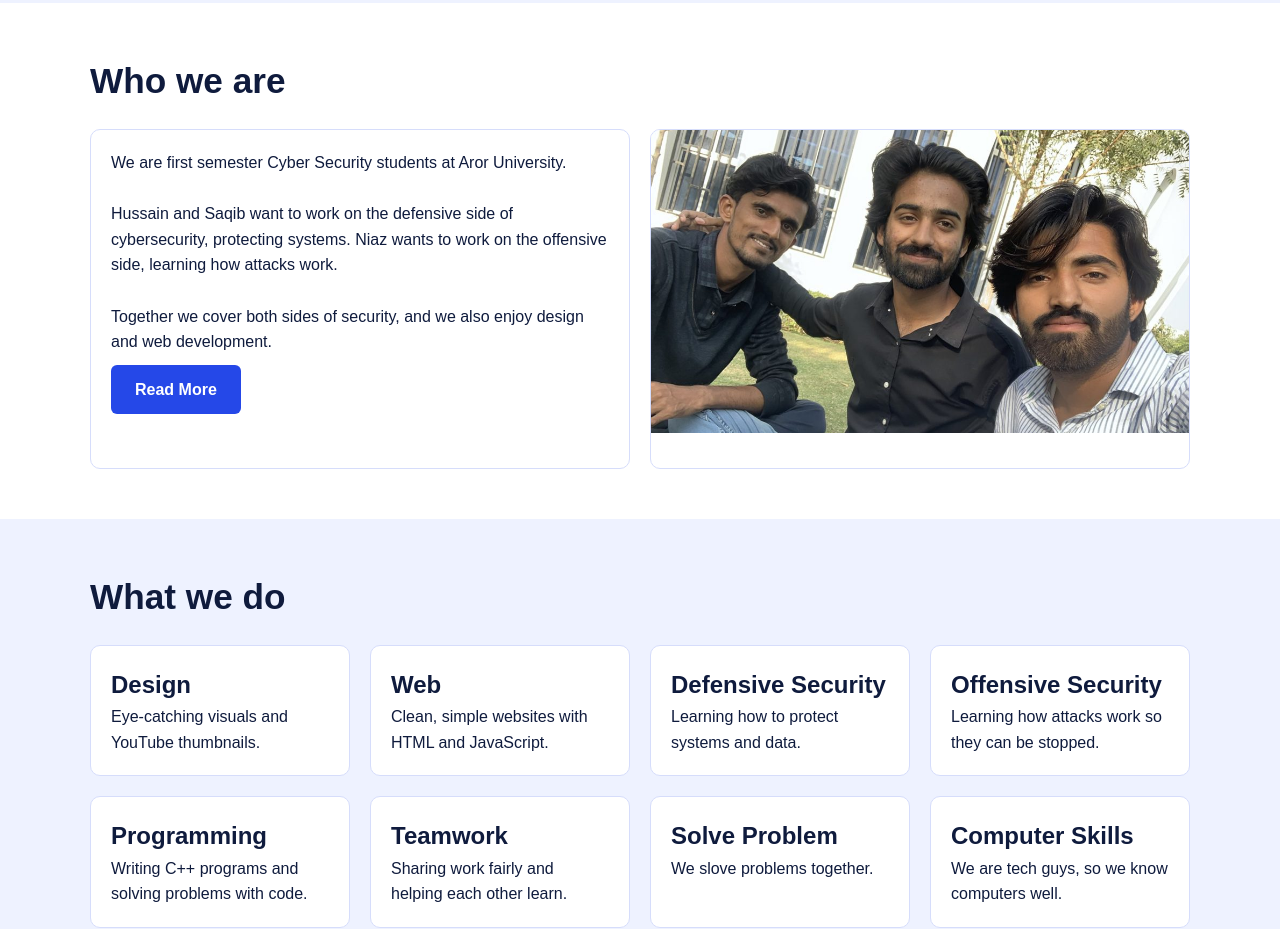
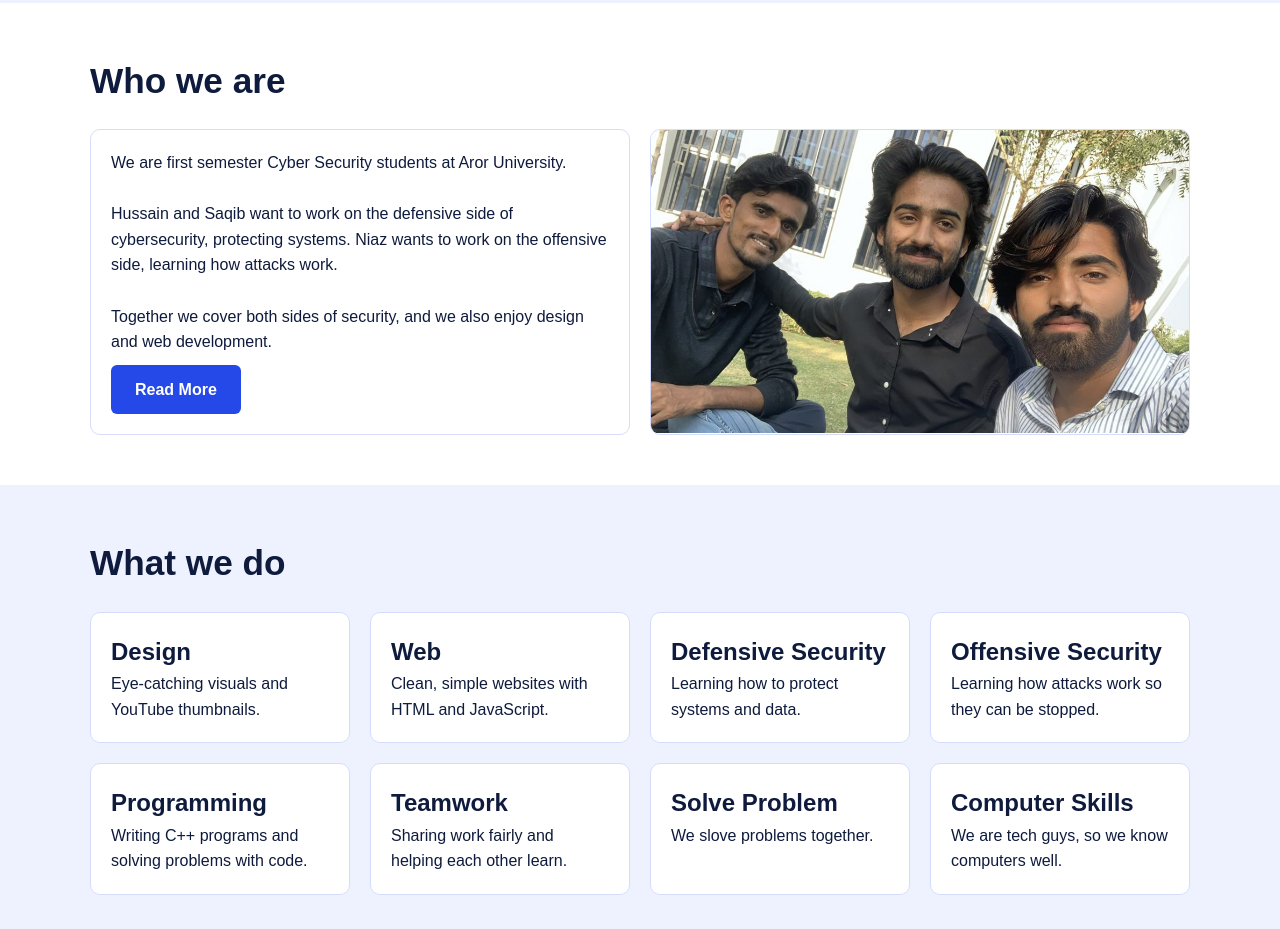
Before and after one commit to mhussainkalwar/hsn-portfolio, a plain HTML site: page index.html in a window 1280 px wide. Shown: the part 1360-2289 px from the top of the page. Drawn offline with Linux system fonts and the light colour scheme.

Commit message:
Update index.html

```diff
--- a/index.html
+++ b/index.html
@@ -64,7 +64,9 @@
           <p>Together we cover both sides of security, and we also enjoy design and web development.</p>
           <a class="btn" href="about.html">Read More</a>
         </div>
-        <div class="box"><img class="wide" src="images/project-1.jpg" alt="HSN team"></div>
+        <div class="box image-box">
+    <img src="images/project-1.jpg" alt="HSN team">
+</div>
       </div>
     </div>
   </div>
```
